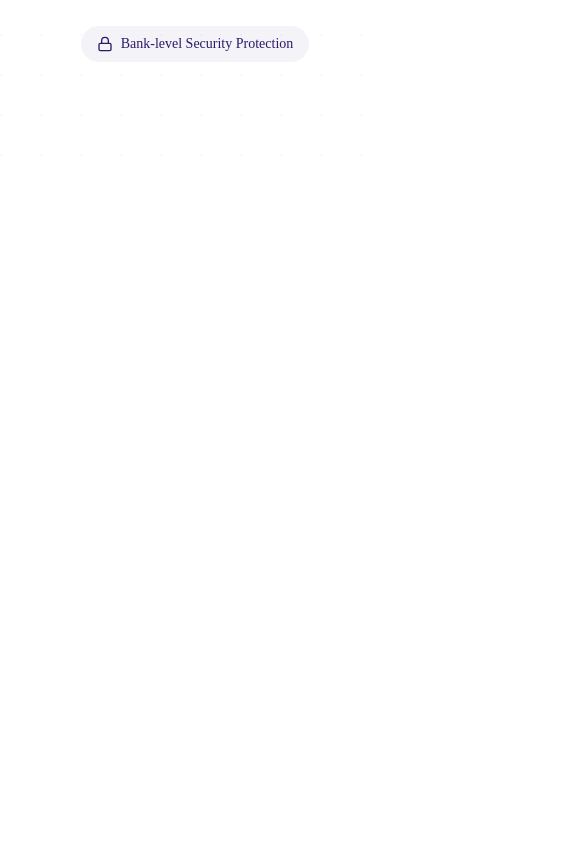
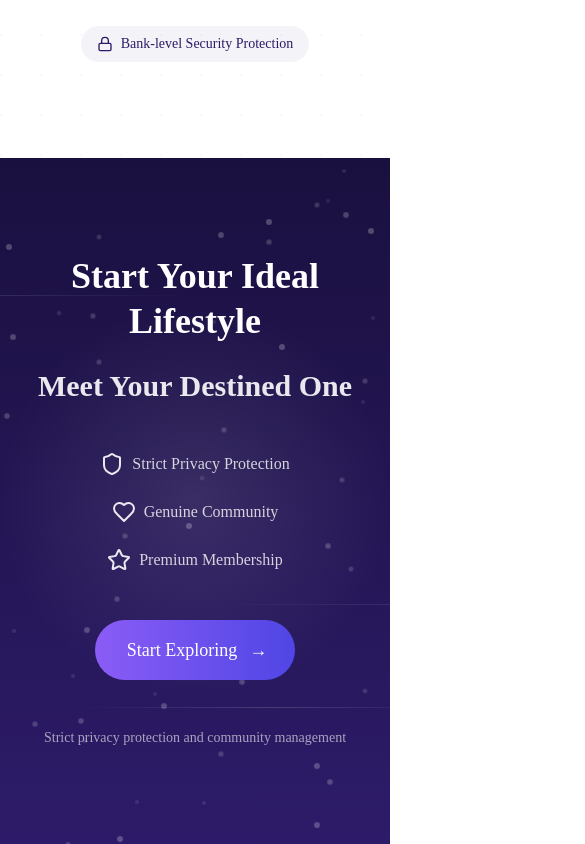
Before and after one commit to dorayo/iyoloo-web, a Next.js app: page / in a window 390 px wide. Shown: the part 9212-10056 px from the top of the page, 585 px wide, since content can reach past the window. Before the commit the page ends 9370 px from the top, so only its background shows below. Built offline with nearby package versions, Linux system fonts and the light colour scheme.

Commit message:
add CTA Section

```diff
--- /dev/null
+++ b/src/app/_components/home/CTASection.tsx
@@ -0,0 +1,173 @@
+'use client'
+
+import { motion } from 'framer-motion';
+import { Shield, Heart, Star } from 'lucide-react';
+
+const CTASection = () => {
+  const trustFeatures = [
+    {
+      icon: <Shield className="w-6 h-6" />,
+      text: "Strict Privacy Protection"
+    },
+    {
+      icon: <Heart className="w-6 h-6" />,
+      text: "Genuine Community"
+    },
+    {
+      icon: <Star className="w-6 h-6" />,
+      text: "Premium Membership"
+    }
+  ];
+
+  return (
+    <section className="relative py-24 bg-gradient-to-b from-[#1a103f] to-[#2D1B69] overflow-hidden">
+      {/* Background Effects */}
+      <div className="absolute inset-0">
+        {/* Radial Gradient */}
+        <div className="absolute inset-0 bg-[radial-gradient(circle_at_center,_var(--tw-gradient-stops))]
+          from-white/10 via-transparent to-transparent" />
+
+        {/* Animated Stars */}
+        {[...Array(50)].map((_, i) => (
+          <motion.div
+            key={i}
+            className="absolute w-1 h-1 bg-white/30 rounded-full"
+            style={{
+              top: `${Math.random() * 100}%`,
+              left: `${Math.random() * 100}%`
+            }}
+            animate={{
+              scale: [1, 1.5, 1],
+              opacity: [0.3, 0.8, 0.3]
+            }}
+            transition={{
+              duration: 2 + Math.random() * 2,
+              repeat: Infinity,
+              ease: "easeInOut",
+              delay: Math.random() * 2
+            }}
+          />
+        ))}
+
+        {/* Energy Lines */}
+        <div className="absolute inset-0">
+          {[...Array(5)].map((_, i) => (
+            <motion.div
+              key={i}
+              className="absolute h-px w-full bg-gradient-to-r from-transparent via-white/20 to-transparent"
+              style={{ top: `${20 + i * 15}%` }}
+              animate={{
+                x: ['-100%', '100%'],
+                opacity: [0, 1, 0]
+              }}
+              transition={{
+                duration: 3,
+                repeat: Infinity,
+                ease: "linear",
+                delay: i * 0.5
+              }}
+            />
+          ))}
+        </div>
+      </div>
+
+      <div className="relative max-w-4xl mx-auto px-4 sm:px-6 lg:px-8">
+        <motion.div
+          initial={{ opacity: 0, y: 20 }}
+          whileInView={{ opacity: 1, y: 0 }}
+          viewport={{ once: true }}
+          transition={{ duration: 0.8 }}
+          className="text-center space-y-12"
+        >
+          {/* Main Headlines */}
+          <div className="space-y-6">
+            <h2 className="text-4xl md:text-5xl lg:text-6xl font-bold text-white leading-tight">
+              Start Your Ideal Lifestyle
+            </h2>
+            <h3 className="text-3xl md:text-4xl font-bold text-white/90">
+              Meet Your Destined One
+            </h3>
+          </div>
+
+          {/* Trust Features */}
+          <motion.div
+            variants={{
+              hidden: { opacity: 0 },
+              show: {
+                opacity: 1,
+                transition: {
+                  staggerChildren: 0.2
+                }
+              }
+            }}
+            initial="hidden"
+            whileInView="show"
+            viewport={{ once: true }}
+            className="flex flex-wrap justify-center gap-6"
+          >
+            {trustFeatures.map((feature, index) => (
+              <motion.div
+                key={index}
+                variants={{
+                  hidden: { opacity: 0, y: 10 },
+                  show: { opacity: 1, y: 0 }
+                }}
+                className="flex items-center space-x-2 text-white/80"
+              >
+                <div className="text-white/90">
+                  {feature.icon}
+                </div>
+                <span>{feature.text}</span>
+              </motion.div>
+            ))}
+          </motion.div>
+
+          {/* CTA Button */}
+          <motion.div
+            initial={{ opacity: 0, y: 20 }}
+            whileInView={{ opacity: 1, y: 0 }}
+            viewport={{ once: true }}
+            transition={{ duration: 0.6, delay: 0.4 }}
+          >
+            <button className="group relative px-8 py-4 text-lg font-medium text-white rounded-full
+              bg-gradient-to-r from-[#8B5CF6] to-[#4F46E5]
+              hover:opacity-90 transition-all duration-300
+              transform hover:-translate-y-1">
+              {/* Button Glow Effect */}
+              <div className="absolute -inset-1 bg-gradient-to-r from-[#8B5CF6] to-[#4F46E5]
+                rounded-full opacity-0 group-hover:opacity-50 blur-lg transition-opacity duration-300" />
+
+              {/* Button Content */}
+              <div className="relative flex items-center justify-center space-x-2">
+                <span>Start Exploring</span>
+                <motion.div
+                  animate={{ x: [0, 4, 0] }}
+                  transition={{
+                    duration: 1.5,
+                    repeat: Infinity,
+                    ease: "easeInOut"
+                  }}
+                >
+                  →
+                </motion.div>
+              </div>
+            </button>
+          </motion.div>
+
+          {/* Trust Message */}
+          <motion.p
+            initial={{ opacity: 0, y: 10 }}
+            whileInView={{ opacity: 1, y: 0 }}
+            viewport={{ once: true }}
+            transition={{ duration: 0.6, delay: 0.6 }}
+            className="text-white/60 text-sm"
+          >
+            Strict privacy protection and community management
+          </motion.p>
+        </motion.div>
+      </div>
+    </section>
+  );
+};
+
+export default CTASection;
--- a/src/app/page.tsx
+++ b/src/app/page.tsx
@@ -5,6 +5,7 @@ import TargetUsersSection from "./_components/home/TargetUsersSection";
 import FeaturesSection from "./_components/home/FeaturesSection";
 import MembershipBenefitsSection from "./_components/home/MembershipBenefitsSection";
 import SecuritySection from "./_components/home/SecuritySection";
+import CTASection from "./_components/home/CTASection";
 
 export default function Home() {
   return (
@@ -16,6 +17,7 @@ export default function Home() {
       <FeaturesSection />
       <MembershipBenefitsSection />
       <SecuritySection />
+      <CTASection />
     </main>
   );
 }
```
